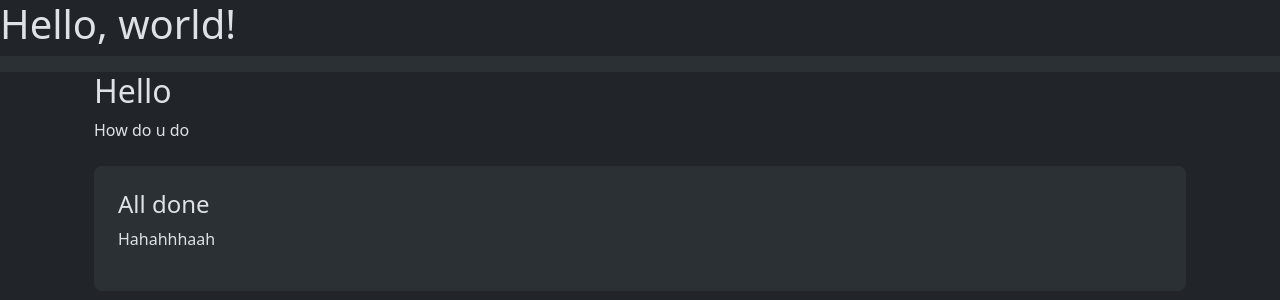
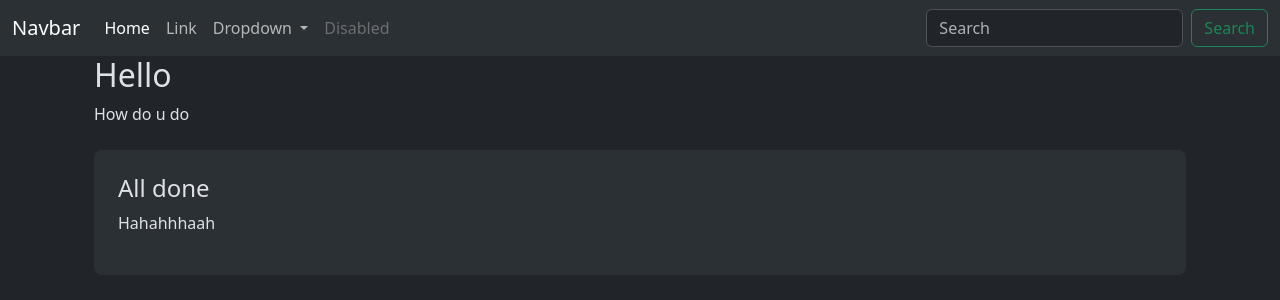
Before and after one commit to DDosCats/Sigma-Python-Hub, a Python web app: template apps/main/templates/main/index.html in a window 1280 px wide. Shown: the top 300 px of the page. Run offline with Jinja, Linux system fonts and the light colour scheme; the template is opened without the code that fills it, so the values that code supplies are empty.

Commit message:
add some html

```diff
--- a/templates/base.html
+++ b/templates/base.html
@@ -1,4 +1,41 @@
 <!doctype html>
+<nav class="navbar navbar-expand-lg bg-body-tertiary">
+  <div class="container-fluid">
+    <a class="navbar-brand" href="#">Navbar</a>
+    <button class="navbar-toggler" type="button" data-bs-toggle="collapse" data-bs-target="#navbarSupportedContent" aria-controls="navbarSupportedContent" aria-expanded="false" aria-label="Toggle navigation">
+      <span class="navbar-toggler-icon"></span>
+    </button>
+    <div class="collapse navbar-collapse" id="navbarSupportedContent">
+      <ul class="navbar-nav me-auto mb-2 mb-lg-0">
+        <li class="nav-item">
+          <a class="nav-link active" aria-current="page" href="#">Home</a>
+        </li>
+        <li class="nav-item">
+          <a class="nav-link" href="#">Link</a>
+        </li>
+        <li class="nav-item dropdown">
+          <a class="nav-link dropdown-toggle" href="#" role="button" data-bs-toggle="dropdown" aria-expanded="false">
+            Dropdown
+          </a>
+          <ul class="dropdown-menu">
+            <li><a class="dropdown-item" href="#">Action</a></li>
+            <li><a class="dropdown-item" href="#">Another action</a></li>
+            <li><hr class="dropdown-divider"></li>
+            <li><a class="dropdown-item" href="#">Something else here</a></li>
+          </ul>
+        </li>
+        <li class="nav-item">
+          <a class="nav-link disabled" aria-disabled="true">Disabled</a>
+        </li>
+      </ul>
+      <form class="d-flex" role="search">
+        <input class="form-control me-2" type="search" placeholder="Search" aria-label="Search">
+        <button class="btn btn-outline-success" type="submit">Search</button>
+      </form>
+    </div>
+  </div>
+</nav>
+
 <html lang="en" data-bs-theme="dark">
   <head>
     <meta charset="utf-8">
@@ -7,13 +44,11 @@
     <link href="https://cdn.jsdelivr.net/npm/bootstrap@5.3.2/dist/css/bootstrap.min.css" rel="stylesheet" integrity="sha384-T3c6CoIi6uLrA9TneNEoa7RxnatzjcDSCmG1MXxSR1GAsXEV/Dwwykc2MPK8M2HN" crossorigin="anonymous">
   </head>
   <body>
-    <h1>Hello, world!</h1>
     <script src="https://cdn.jsdelivr.net/npm/bootstrap@5.3.2/dist/js/bootstrap.bundle.min.js" integrity="sha384-C6RzsynM9kWDrMNeT87bh95OGNyZPhcTNXj1NW7RuBCsyN/o0jlpcV8Qyq46cDfL" crossorigin="anonymous"></script>
   </body>
 </html>
 
-<nav class="navbar bg-body-tertiary">
-  </nav>
+
 
     <div class = "container">
         {% block content %}{% endblock  %}
```
